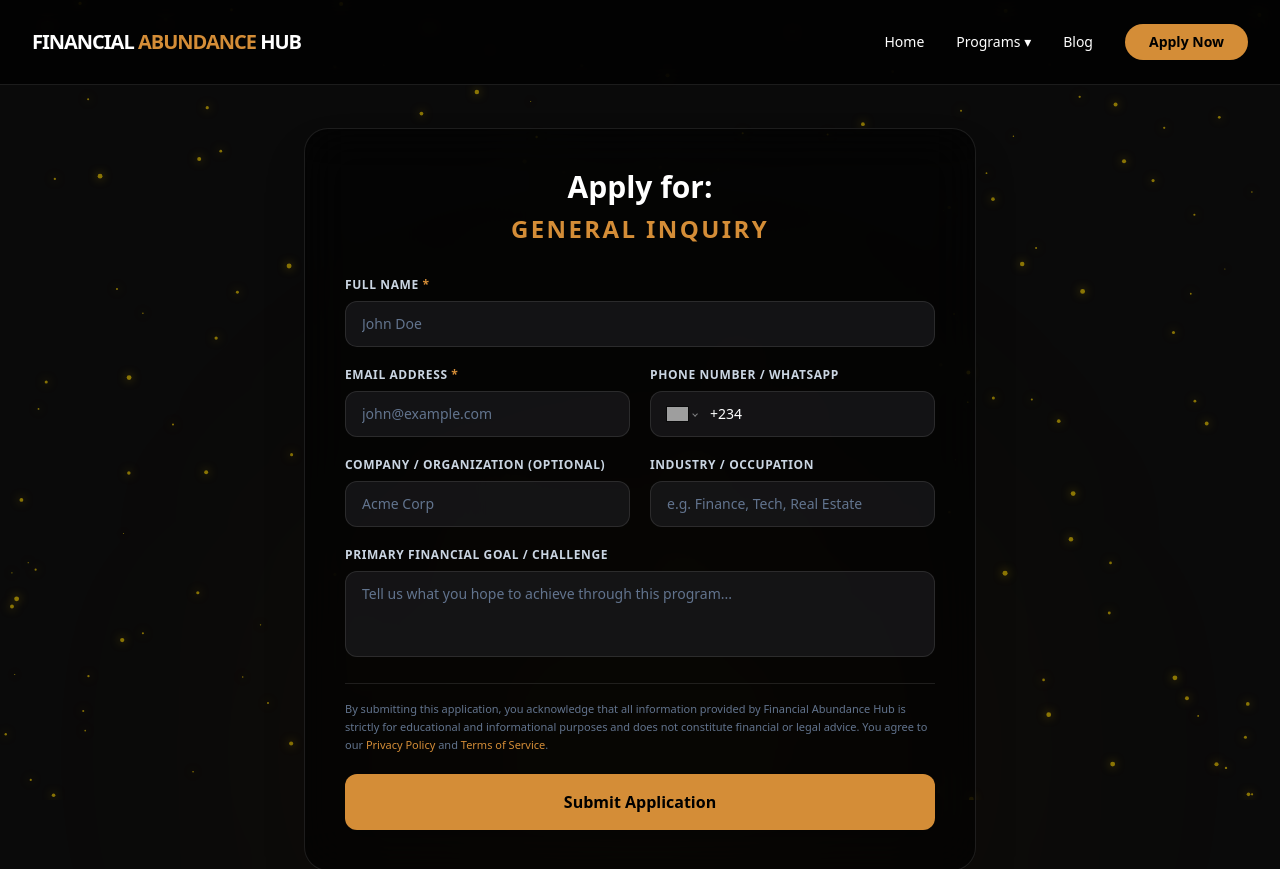
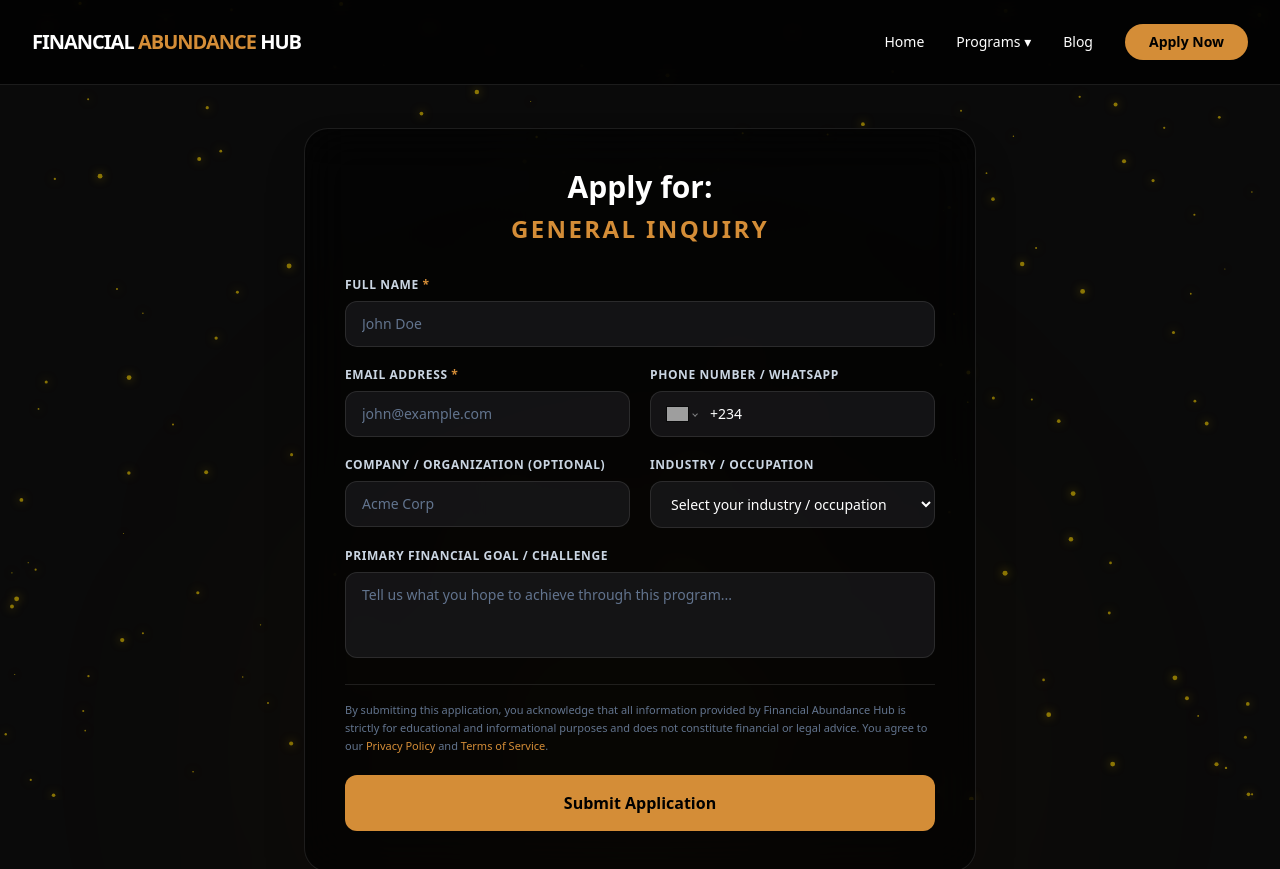
Before and after one commit to KayceeEasy/FinancialAbundanceHub, a Next.js app: page /apply in a window 1280 px wide. Shown: the top 869 px of the page. Built offline with nearby package versions, Linux system fonts and the light colour scheme; grey boxes are pictures that could not be loaded.

Commit message:
Convert industry field to curated dropdown with interactive Other text input

```diff
--- a/src/app/apply/page.tsx
+++ b/src/app/apply/page.tsx
@@ -13,6 +13,8 @@ function ApplyForm() {
   const rawProgram = searchParams.get("program")?.replace(/-/g, ' ') || "General Inquiry";
 
   const [phone, setPhone] = useState<string>("");
+  const [selectedIndustry, setSelectedIndustry] = useState<string>("");
+  const [otherIndustry, setOtherIndustry] = useState<string>("");
   const [isPending, startTransition] = useTransition();
   const [errorMessage, setErrorMessage] = useState<string | null>(null);
   const [isSubmitted, setIsSubmitted] = useState(false);
@@ -24,6 +26,10 @@ function ApplyForm() {
     const formData = new FormData(e.currentTarget);
     formData.set("program", rawProgram);
     formData.set("phone", phone);
+    formData.set(
+      "industry",
+      selectedIndustry === "Other" ? (otherIndustry.trim() || "Other") : selectedIndustry
+    );
 
     startTransition(async () => {
       const res = await submitApplication(formData);
@@ -143,12 +149,35 @@ function ApplyForm() {
             <label className="block text-xs font-semibold text-slate-300 uppercase tracking-wider mb-2">
               Industry / Occupation
             </label>
-            <input
-              type="text"
-              name="industry"
-              placeholder="e.g. Finance, Tech, Real Estate"
-              className="w-full bg-zinc-900/80 border border-white/10 rounded-xl px-4 py-3 text-white placeholder-slate-500 focus:outline-none focus:border-amber-500 transition text-sm"
-            />
+            <select
+              value={selectedIndustry}
+              onChange={(e) => setSelectedIndustry(e.target.value)}
+              className="w-full bg-zinc-900/80 border border-white/10 rounded-xl px-4 py-3 text-white focus:outline-none focus:border-amber-500 transition text-sm"
+            >
+              <option value="" className="bg-zinc-900 text-slate-400">Select your industry / occupation</option>
+              <option value="Financial Services & Fintech" className="bg-zinc-900">Financial Services & Fintech</option>
+              <option value="Real Estate & Property Development" className="bg-zinc-900">Real Estate & Property Development</option>
+              <option value="Technology & Software (SaaS)" className="bg-zinc-900">Technology & Software (SaaS)</option>
+              <option value="Healthcare & Pharmaceuticals" className="bg-zinc-900">Healthcare & Pharmaceuticals</option>
+              <option value="E-Commerce & Retail" className="bg-zinc-900">E-Commerce & Retail</option>
+              <option value="Corporate & Enterprise Services" className="bg-zinc-900">Corporate & Enterprise Services</option>
+              <option value="Oil, Energy & Infrastructure" className="bg-zinc-900">Oil, Energy & Infrastructure</option>
+              <option value="Professional Services (Legal, Consulting, Accounting)" className="bg-zinc-900">Professional Services (Legal, Consulting, Accounting)</option>
+              <option value="Education & Coaching" className="bg-zinc-900">Education & Coaching</option>
+              <option value="Other" className="bg-zinc-900">Other (Please specify below)</option>
+            </select>
+
+            {selectedIndustry === "Other" && (
+              <motion.input
+                initial={{ opacity: 0, y: -5 }}
+                animate={{ opacity: 1, y: 0 }}
+                type="text"
+                value={otherIndustry}
+                onChange={(e) => setOtherIndustry(e.target.value)}
+                placeholder="Please specify your industry..."
+                className="w-full mt-3 bg-zinc-900/80 border border-white/10 rounded-xl px-4 py-3 text-white placeholder-slate-500 focus:outline-none focus:border-amber-500 transition text-sm"
+              />
+            )}
           </div>
         </div>
 
```
